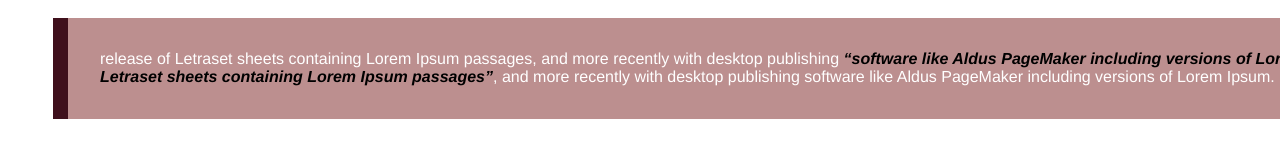
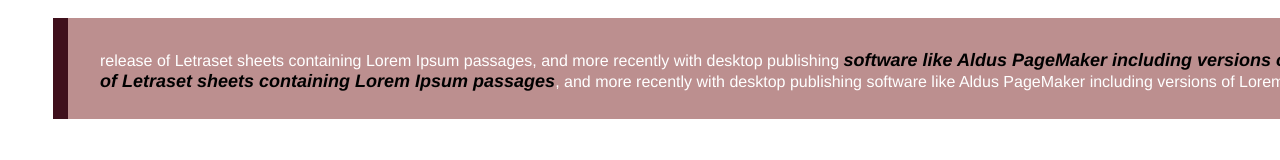
Before and after one commit to IsraaAhmedk/css, a plain HTML site: page task7/index.html in a window 1280 px wide. Shown: the top 160 px of the page. Drawn offline with Linux system fonts and the light colour scheme.

Commit message:
this is task7

```diff
--- a/task7/index.html
+++ b/task7/index.html
@@ -8,6 +8,6 @@
     <link rel="stylesheet" href="my-style7.css">
 </head>
 <body>
-    <div class="div1"> release of Letraset sheets containing Lorem Ipsum passages, and more recently with desktop publishing <q lang="no">software like Aldus PageMaker including versions of Lorem Ipsum.release of Letraset sheets containing Lorem Ipsum passages</q>, and more recently with desktop publishing software like Aldus PageMaker including versions of Lorem Ipsum.</div>
+    <div class="div1"> release of Letraset sheets containing Lorem Ipsum passages, and more recently with desktop publishing <span>software like Aldus PageMaker including versions of Lorem Ipsum.release of Letraset sheets containing Lorem Ipsum passages</span>, and more recently with desktop publishing software like Aldus PageMaker including versions of Lorem Ipsum.</div>
 </body>
 </html>
--- a/task7/my-style7.css
+++ b/task7/my-style7.css
@@ -19,10 +19,10 @@
     position: absolute;
 }
 
-q:lang(no){
+span{
         color: black;
         font-weight: bold;
         font-style: oblique;
-        font-size: medium;
+        font-size: large;
 
     }
```
